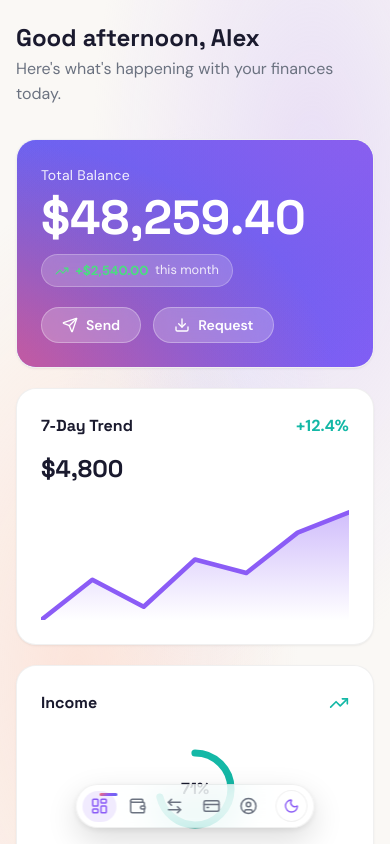
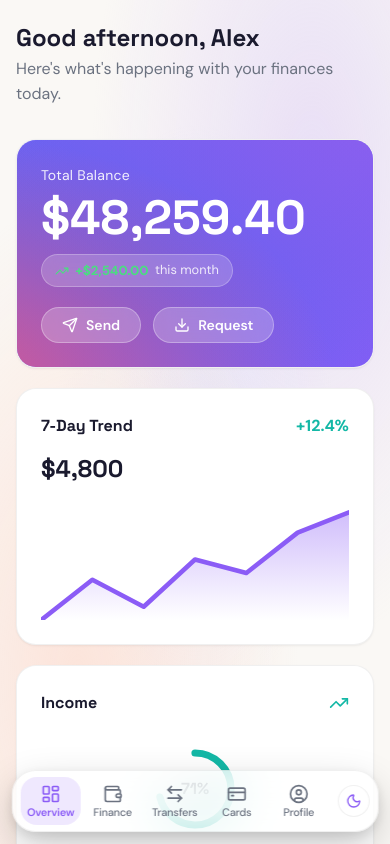
Before and after one commit to FinnSkers/NEXUSbanking, a React (Vite) app: page / in a window 390 px wide. Shown: the top 844 px of the page. Built offline with nearby package versions, Linux system fonts and the light colour scheme.

Commit message:
fix: overhaul mobile bottom floating navbar with vertical stacked icons labels and safe-area inset padding

```diff
--- a/src/styles/navbar.css
+++ b/src/styles/navbar.css
@@ -1,19 +1,18 @@
 .navbar {
   position: fixed;
-  bottom: 1.5rem;
-  top: auto;
+  bottom: calc(1.25rem + env(safe-area-inset-bottom, 0px));
   left: 50%;
   transform: translate(-50%, 0);
   width: fit-content;
-  max-width: calc(100vw - 2rem);
+  max-width: calc(100vw - 1.5rem);
   margin: 0 auto;
-  padding: 0.35rem 0.5rem;
+  padding: 0.4rem 0.6rem;
   border-radius: var(--radius-full);
   background: var(--bg-nav);
-  backdrop-filter: blur(20px);
-  -webkit-backdrop-filter: blur(20px);
+  backdrop-filter: blur(24px);
+  -webkit-backdrop-filter: blur(24px);
   border: 1px solid var(--border-light);
-  box-shadow: 0 12px 32px rgba(0, 0, 0, 0.14), 0 2px 6px rgba(0, 0, 0, 0.08);
+  box-shadow: 0 16px 40px rgba(0, 0, 0, 0.2), 0 4px 12px rgba(0, 0, 0, 0.1);
   display: flex;
   align-items: center;
   justify-content: center;
@@ -36,25 +35,26 @@
   display: flex;
   align-items: center;
   justify-content: center;
-  gap: 0.2rem;
-  position: relative;
+  gap: 0.3rem;
+  width: 100%;
 }
 
 .nav-tab {
-  padding: 0.5rem 0.85rem;
+  padding: 0.55rem 0.95rem;
   border-radius: var(--radius-full);
   display: flex;
   align-items: center;
-  gap: 0.4rem;
+  gap: 0.45rem;
   font-weight: 500;
   font-size: 0.85rem;
   color: var(--text-secondary);
-  transition: all var(--transition-fast);
+  transition: all 0.2s cubic-bezier(0.16, 1, 0.3, 1);
   position: relative;
   background: transparent;
   border: none;
   cursor: pointer;
   white-space: nowrap;
+  -webkit-tap-highlight-color: transparent;
 }
 
 .nav-tab:hover {
@@ -62,28 +62,33 @@
   background: var(--bg-card-hover);
 }
 
+.nav-tab:active {
+  transform: scale(0.95);
+}
+
 .nav-tab.active {
   color: var(--accent-violet);
-  background: rgba(139, 92, 246, 0.12);
+  background: rgba(139, 92, 246, 0.14);
   font-weight: 600;
 }
 
 .nav-tab.active::after {
   content: '';
   position: absolute;
-  top: 2px;
+  top: 3px;
   left: 50%;
   transform: translateX(-50%);
-  width: 18px;
+  width: 16px;
   height: 3px;
   border-radius: 2px;
   background: var(--gradient-primary);
+  box-shadow: 0 0 8px var(--accent-violet);
   animation: scaleIn 0.3s var(--ease-out-expo) both;
 }
 
 .nav-theme-btn {
-  width: 32px;
-  height: 32px;
+  width: 36px;
+  height: 36px;
   border-radius: 50%;
   display: flex;
   align-items: center;
@@ -93,6 +98,7 @@
   cursor: pointer;
   transition: all var(--transition-fast);
   flex-shrink: 0;
+  -webkit-tap-highlight-color: transparent;
 }
 
 .nav-theme-btn:hover {
@@ -100,19 +106,74 @@
   box-shadow: var(--shadow-sm);
 }
 
+.nav-theme-btn:active {
+  transform: scale(0.9);
+}
+
+/* Mobile Responsiveness */
 @media (max-width: 768px) {
   .navbar {
-    bottom: 1rem;
-    max-width: calc(100vw - 1rem);
-    padding: 0.3rem 0.4rem;
+    bottom: calc(0.75rem + env(safe-area-inset-bottom, 0px));
+    width: min(94vw, 440px);
+    max-width: 94vw;
+    padding: 0.35rem 0.5rem;
+    border-radius: 24px;
+  }
+
+  .nav-tabs {
+    display: flex;
+    justify-content: space-between;
+    align-items: center;
+    gap: 0.15rem;
   }
 
   .nav-tab {
-    padding: 0.4rem 0.5rem;
-    font-size: 0.75rem;
+    flex: 1;
+    flex-direction: column;
+    gap: 0.2rem;
+    padding: 0.45rem 0.2rem;
+    font-size: 0.68rem;
+    font-weight: 500;
+    border-radius: 16px;
+    align-items: center;
+    justify-content: center;
+  }
+
+  .nav-tab svg {
+    width: 20px;
+    height: 20px;
   }
 
   .nav-tab span {
+    display: block;
+    font-size: 0.68rem;
+    line-height: 1;
+    letter-spacing: -0.2px;
+  }
+
+  .nav-tab.active::after {
     display: none;
   }
+
+  .nav-theme-btn {
+    width: 32px;
+    height: 32px;
+  }
 }
+
+@media (max-width: 380px) {
+  .navbar {
+    width: 96vw;
+    padding: 0.25rem 0.35rem;
+  }
+
+  .nav-tab {
+    padding: 0.4rem 0.1rem;
+    font-size: 0.62rem;
+  }
+
+  .nav-tab svg {
+    width: 18px;
+    height: 18px;
+  }
+}
```
